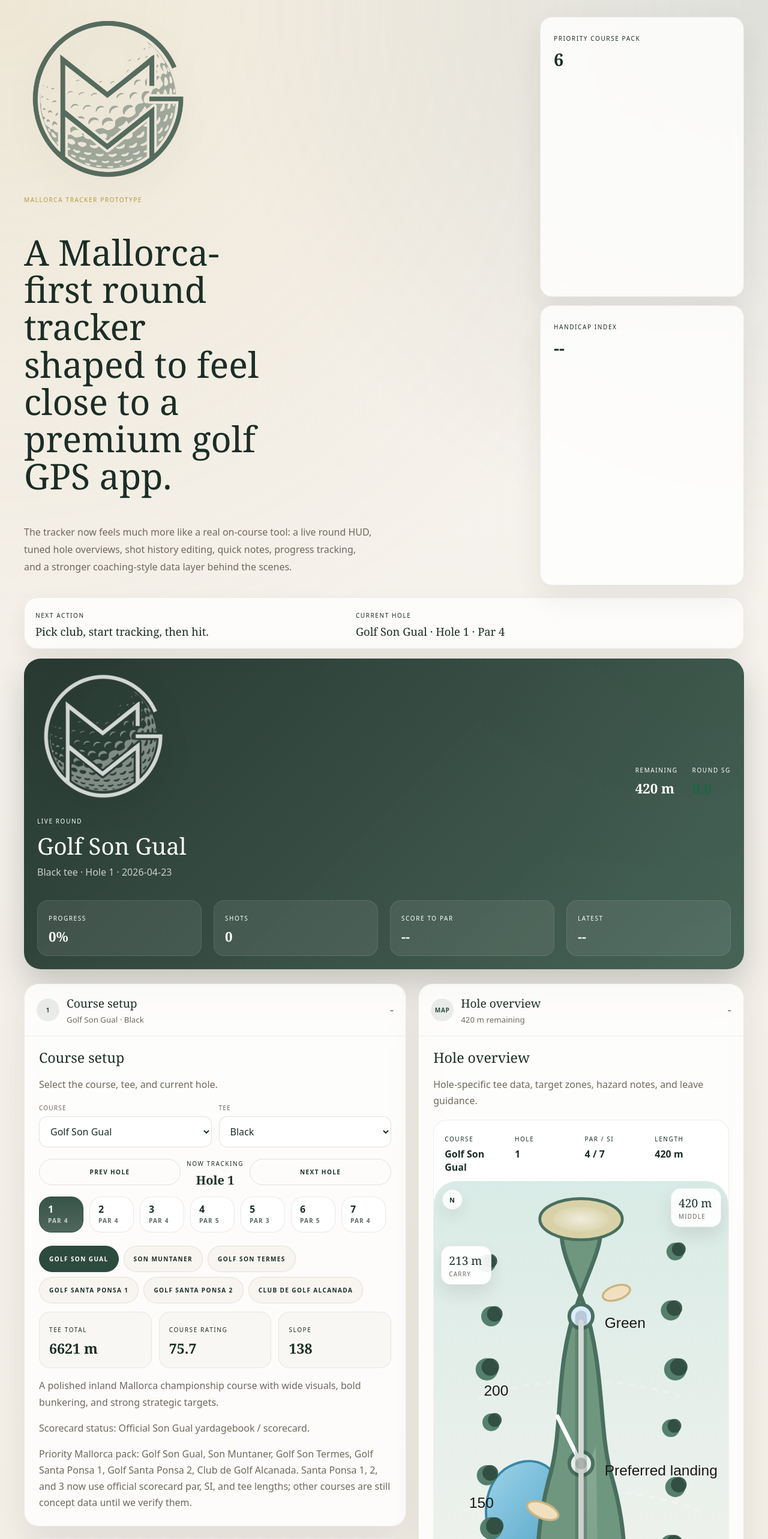
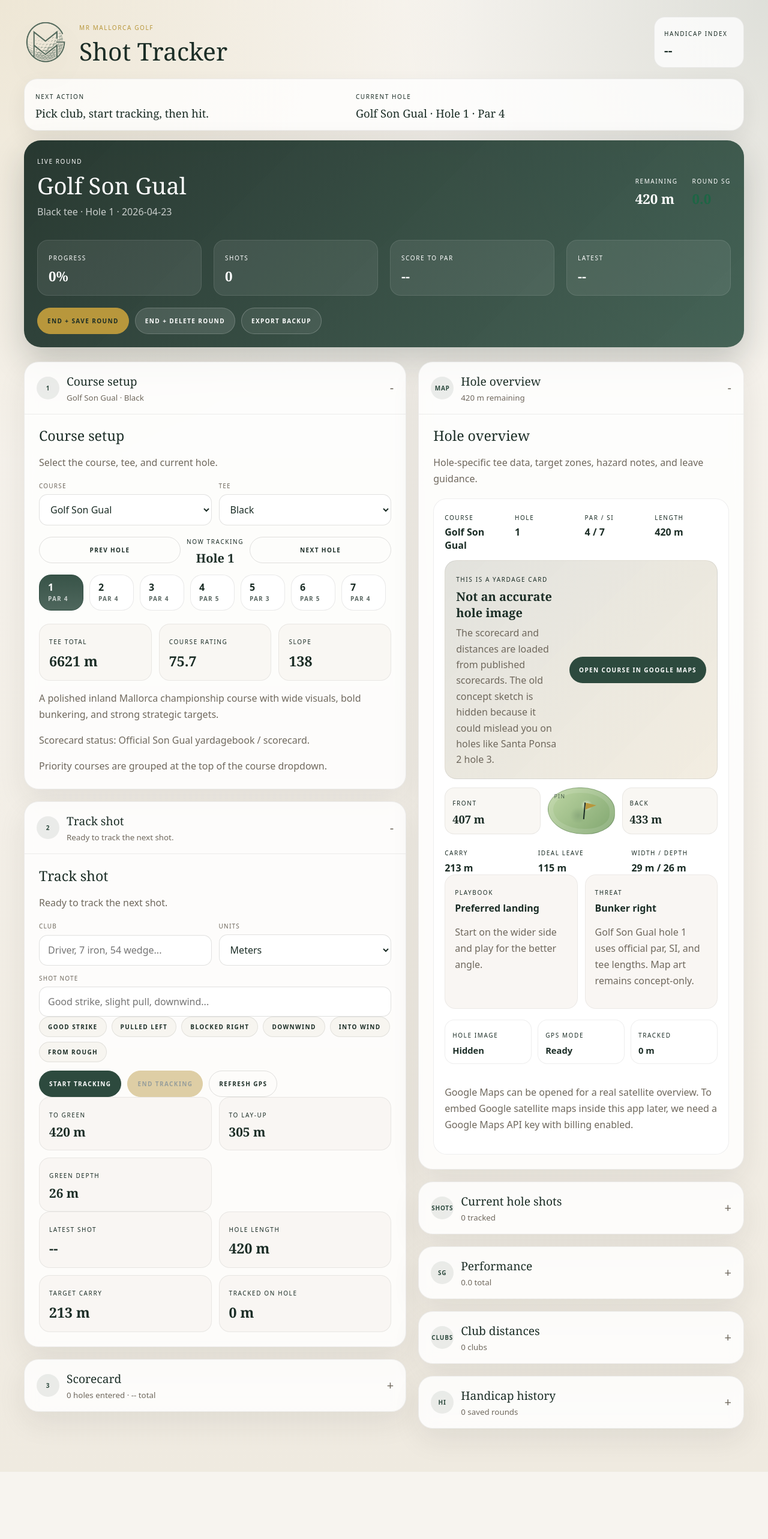
Before and after one commit to thattallkid123/mmg-shot-tracker, a Next.js app: page / in a window 1280 px wide. Shown: the top 2566 px of the page at 60% size. After the commit the page ends 2454 px from the top, so only its background shows below. Built offline with nearby package versions, Linux system fonts and the light colour scheme.

Commit message:
Clarify round controls and map accuracy

```diff
--- a/src/app/shot-tracker/shot-tracker-prototype.jsx
+++ b/src/app/shot-tracker/shot-tracker-prototype.jsx
@@ -6,7 +6,6 @@
   MALLORCA_TRACKER_COURSES,
   getTrackerCourseById,
 } from '../../lib/mallorca-tracker-courses.js'
-import { getCourseArt } from '../../lib/mallorca-tracker-art.js'
 
 const STORAGE_KEY = 'mmg-shot-tracker-prototype-v4'
 const YARDS_PER_METER = 1.09361
@@ -111,10 +110,6 @@
 
 function getHoleLength(hole, teeName) {
   return hole.tees[teeName]?.lengthMeters || Object.values(hole.tees)[0]?.lengthMeters || 0
-}
-
-function createLandingCorridor(geometry) {
-  return `M50 166 C48 152, 48 138, ${geometry.layup.x} ${geometry.layup.y + 8} L${geometry.layup.x + 5} ${geometry.layup.y - 6} C56 129, 55 144, 57 160 Z`
 }
 
 function expectedStrokesFromTee(lengthMeters, par) {
@@ -227,6 +222,10 @@
   }
 }
 
+function getGoogleMapsUrl(course) {
+  return `https://www.google.com/maps/search/?api=1&query=${encodeURIComponent(`${course.name} Mallorca golf course`)}`
+}
+
 function HoleOverview({
   course,
   hole,
@@ -242,11 +241,7 @@
   const distanceLabel = latestShot?.distanceMeters
     ? formatDistance(latestShot.distanceMeters, unit)
     : formatDistance(selectedHoleLength, unit)
-  const geometry = getCourseArt(course.name, hole.holeNumber - 1, hole.overviewVariant)
-  const bunkers = geometry.bunkers || []
-  const trees = geometry.trees || []
-  const waterPath = geometry.waterPath
-  const landingCorridor = createLandingCorridor(geometry)
+  const googleMapsUrl = getGoogleMapsUrl(course)
 
   return (
     <div
@@ -276,84 +271,17 @@
         </div>
       </div>
 
-      <div className={styles.overviewMapWrap}>
-        <div className={`${styles.mapBadge} ${styles.mapBadgeTopRight}`}>
-          <span>{formatDistance(greenDistances.middle, unit)}</span>
-          <small>middle</small>
+      <div className={styles.yardageCard}>
+        <div>
+          <span className={styles.metaLabel}>This is a yardage card</span>
+          <strong>Not an accurate hole image</strong>
+          <p>
+            The scorecard and distances are loaded from published scorecards. The old concept sketch is hidden because it could mislead you on holes like Santa Ponsa 2 hole 3.
+          </p>
         </div>
-        <div className={`${styles.mapBadge} ${styles.mapBadgeMidLeft}`}>
-          <span>{formatDistance(targetDistances.toCarry, unit)}</span>
-          <small>carry</small>
-        </div>
-        <div className={`${styles.mapBadge} ${styles.mapBadgeBottomLeft}`}>
-          <span>{formatDistance(targetDistances.toLayup, unit)}</span>
-          <small>lay-up</small>
-        </div>
-        <div className={styles.mapCompass}>N</div>
-
-        <svg viewBox="0 0 100 180" className={styles.overviewSvg} role="img" aria-label="Hole overview">
-          <defs>
-            <linearGradient id="bgGradient" x1="0%" y1="0%" x2="0%" y2="100%">
-              <stop offset="0%" stopColor="var(--sky)" />
-              <stop offset="100%" stopColor="#f7f4ef" />
-            </linearGradient>
-            <linearGradient id="waterGradient" x1="0%" y1="0%" x2="100%" y2="100%">
-              <stop offset="0%" stopColor="#97d2e8" />
-              <stop offset="100%" stopColor="#4aa0c8" />
-            </linearGradient>
-            <linearGradient id="corridorGradient" x1="0%" y1="100%" x2="0%" y2="0%">
-              <stop offset="0%" stopColor="rgba(255,255,255,0.08)" />
-              <stop offset="100%" stopColor="rgba(255,255,255,0.26)" />
-            </linearGradient>
-            <radialGradient id="greenGlow" cx="50%" cy="50%" r="60%">
-              <stop offset="0%" stopColor="rgba(255,255,255,0.58)" />
-              <stop offset="100%" stopColor="rgba(255,255,255,0)" />
-            </radialGradient>
-          </defs>
-
-          <rect width="100" height="180" rx="8" fill="url(#bgGradient)" />
-          <path d="M8 145 C28 137, 72 137, 92 145" stroke="rgba(255,255,255,0.22)" strokeWidth="0.9" fill="none" strokeDasharray="2 2" />
-          <path d="M10 112 C31 103, 69 103, 90 112" stroke="rgba(255,255,255,0.24)" strokeWidth="0.9" fill="none" strokeDasharray="2 2" />
-          <path d="M15 74 C34 66, 66 66, 85 74" stroke="rgba(255,255,255,0.22)" strokeWidth="0.9" fill="none" strokeDasharray="2 2" />
-          {waterPath ? <path d={waterPath} fill="url(#waterGradient)" opacity="0.92" stroke="#2d7ea4" strokeWidth="0.8" /> : null}
-          {trees.map((tree, index) => (
-            <g key={`${tree.x}-${tree.y}-${index}`}>
-              <circle cx={tree.x} cy={tree.y} r={tree.size} fill="#4d7a67" opacity="0.95" />
-              <circle cx={tree.x + 1.2} cy={tree.y - 0.8} r={tree.size * 0.78} fill="#2d4a3e" opacity="0.9" />
-            </g>
-          ))}
-          <path d={geometry.fairwayPath} fill="var(--fairway)" stroke="var(--accent)" strokeWidth="1.4" />
-          <path d={landingCorridor} fill="url(#corridorGradient)" opacity="0.65" />
-          {bunkers.map((bunker, index) => (
-            <ellipse
-              key={`${bunker.x}-${bunker.y}-${index}`}
-              cx={bunker.x}
-              cy={bunker.y}
-              rx={bunker.rx}
-              ry={bunker.ry}
-              fill="#efe1bf"
-              stroke="#ccb481"
-              strokeWidth="0.7"
-              transform={`rotate(${bunker.rotate} ${bunker.x} ${bunker.y})`}
-            />
-          ))}
-          <ellipse cx="50" cy="13" rx="14" ry="7" fill="#d9d2a9" stroke="var(--accent)" strokeWidth="1" />
-          <ellipse cx="50" cy="13" rx="9.5" ry="4.2" fill="url(#greenGlow)" />
-          <circle cx="50" cy="166" r="4.5" fill="#f7f4ef" stroke="var(--accent)" strokeWidth="1.4" />
-          <circle cx={geometry.layup.x} cy={geometry.layup.y} r="4" fill="rgba(255,255,255,0.85)" stroke="var(--accent)" strokeWidth="1.2" />
-          <circle cx={geometry.target.x} cy={geometry.target.y} r="4" fill="#dcecff" stroke="var(--accent)" strokeWidth="1.2" />
-          <path d={geometry.linePath} stroke="#ffffff" strokeWidth="1.8" strokeLinecap="round" fill="none" />
-          <path d={`M${geometry.layup.x} ${geometry.layup.y} L${geometry.layup.x - 8} ${geometry.layup.y - 16}`} stroke="#ffffff" strokeWidth="1.4" strokeLinecap="round" />
-          <path d={`M50 166 L${geometry.layup.x} ${geometry.layup.y}`} stroke="rgba(27,45,38,0.22)" strokeWidth="4" strokeLinecap="round" fill="none" />
-          <path d={`M${geometry.layup.x} ${geometry.layup.y} L${geometry.target.x} ${geometry.target.y}`} stroke="rgba(27,45,38,0.18)" strokeWidth="4" strokeLinecap="round" fill="none" />
-          <circle cx="50" cy="166" r="7.8" fill="none" stroke="rgba(255,255,255,0.38)" strokeWidth="0.8" />
-          <text x="58" y="168" className={styles.svgText}>Tee</text>
-          <text x={geometry.layup.x + 8} y={geometry.layup.y + 4} className={styles.svgText}>{hole.targetZone}</text>
-          <text x={geometry.target.x + 8} y={geometry.target.y + 4} className={styles.svgText}>Green</text>
-          <text x="11" y="144" className={styles.svgText}>100</text>
-          <text x="12" y="111" className={styles.svgText}>150</text>
-          <text x="17" y="73" className={styles.svgText}>200</text>
-        </svg>
+        <a className={styles.mapLinkButton} href={googleMapsUrl} target="_blank" rel="noreferrer">
+          Open course in Google Maps
+        </a>
       </div>
 
       <div className={styles.greenMapStrip}>
@@ -401,8 +329,8 @@
 
       <div className={styles.mapFeatureGrid}>
         <div>
-          <span className={styles.metaLabel}>Map layer</span>
-          <strong>Custom course art</strong>
+          <span className={styles.metaLabel}>Hole image</span>
+          <strong>Hidden</strong>
         </div>
         <div>
           <span className={styles.metaLabel}>GPS mode</span>
@@ -415,9 +343,7 @@
       </div>
 
       <p className={styles.overviewNote}>
-        {course.priority
-          ? 'Priority Mallorca course pack. Tuned premium concept art now mirrors the target-line style of full GPS apps.'
-          : 'Concept overview only for now. We can replace this with traced hole art later.'}
+        Google Maps can be opened for a real satellite overview. To embed Google satellite maps inside this app later, we need a Google Maps API key with billing enabled.
       </p>
     </div>
   )
@@ -614,6 +540,21 @@
     setStatus('Round saved into local handicap history.')
   }
 
+  function endRoundAndSave() {
+    saveRound()
+    resetRoundState(selectedCourse, teeName)
+    setStatus('Round saved and ended. Fresh round ready.')
+  }
+
+  function endRoundAndDelete() {
+    if (typeof window !== 'undefined' && !window.confirm('End this round and delete the unsaved round data from this device?')) {
+      return
+    }
+
+    resetRoundState(selectedCourse, teeName)
+    setStatus('Round ended without saving.')
+  }
+
   function startFreshRound() {
     resetRoundState(selectedCourse, teeName)
     setStatus('Fresh round started.')
@@ -694,35 +635,27 @@
   }, [currentRoundShots])
 
   const priorityCourses = MALLORCA_TRACKER_COURSES.filter((course) => course.priority)
+  const otherCourses = MALLORCA_TRACKER_COURSES.filter((course) => !course.priority)
 
   return (
     <section className={styles.page}>
-      <div className={styles.hero}>
-        <div>
+      <header className={styles.appHeader}>
+        <div className={styles.cornerBrand}>
           <img
             className={styles.heroLogo}
             src="/MMG_Logo_Green_Transparent.png"
             alt="Mr Mallorca Golf"
           />
-          <p className={styles.eyebrow}>Mallorca Tracker Prototype</p>
-          <h1 className={styles.title}>A Mallorca-first round tracker shaped to feel close to a premium golf GPS app.</h1>
-          <p className={styles.lead}>
-            The tracker now feels much more like a real on-course tool: a live round HUD, tuned hole overviews, shot history editing, quick notes, progress tracking, and a stronger coaching-style data layer behind the scenes.
-          </p>
         </div>
-        <div className={styles.heroStats}>
-          <div className={styles.statCard}>
-            <span className={styles.metaLabel}>Priority course pack</span>
-            <strong className={styles.statValue}>{priorityCourses.length}</strong>
+        <div>
+          <p className={styles.eyebrow}>Mr Mallorca Golf</p>
+          <h1 className={styles.appTitle}>Shot Tracker</h1>
         </div>
-          <div className={styles.statCard}>
+        <div className={styles.headerStat}>
           <span className={styles.metaLabel}>Handicap index</span>
-            <strong className={styles.statValue}>
-              {Number.isFinite(handicapIndex) ? handicapIndex.toFixed(1) : '--'}
-            </strong>
+          <strong>{Number.isFinite(handicapIndex) ? handicapIndex.toFixed(1) : '--'}</strong>
         </div>
-        </div>
-      </div>
+      </header>
 
       <div className={styles.focusBar}>
         <div>
@@ -738,11 +671,6 @@
       <div className={styles.roundHud}>
         <div className={styles.hudMain}>
           <div>
-            <img
-              className={styles.hudLogo}
-              src="/MMG_Logo_White_Transparent.png"
-              alt="Mr Mallorca Golf"
-            />
             <span className={styles.metaLabel}>Live round</span>
             <strong className={styles.hudHeadline}>{selectedCourse.name}</strong>
             <p className={styles.hudSubline}>{selectedTee.label} tee · Hole {holeNumber} · {roundDate}</p>
@@ -778,6 +706,11 @@
             <strong>{latestShot ? formatDistance(latestShot.distanceMeters, unit) : '--'}</strong>
           </div>
         </div>
+        <div className={styles.endRoundBar}>
+          <button className={styles.secondaryButton} onClick={endRoundAndSave}>End + save round</button>
+          <button className={styles.dangerButton} onClick={endRoundAndDelete}>End + delete round</button>
+          <button className={styles.ghostButtonDark} onClick={exportTrackerData}>Export backup</button>
+        </div>
       </div>
 
       <div className={styles.layout}>
@@ -797,11 +730,20 @@
               <label className={styles.field}>
                 <span>Course</span>
                 <select value={courseId} onChange={(event) => setCourseId(event.target.value)}>
-                  {MALLORCA_TRACKER_COURSES.map((course) => (
+                  <optgroup label={`Priority courses (${priorityCourses.length})`}>
+                    {priorityCourses.map((course) => (
                       <option key={course.id} value={course.id}>
                         {course.name}
                       </option>
                     ))}
+                  </optgroup>
+                  <optgroup label="All other Mallorca courses">
+                    {otherCourses.map((course) => (
+                      <option key={course.id} value={course.id}>
+                        {course.name}
+                      </option>
+                    ))}
+                  </optgroup>
                 </select>
               </label>
 
@@ -845,19 +787,6 @@
               })}
             </div>
 
-            <div className={styles.coursePills}>
-              {priorityCourses.map((course) => (
-                <button
-                  key={course.id}
-                  type="button"
-                  className={`${styles.coursePill}${course.id === courseId ? ` ${styles.coursePillActive}` : ''}`}
-                  onClick={() => setCourseId(course.id)}
-                >
-                  {course.name}
-                </button>
-              ))}
-            </div>
-
             <div className={styles.teeMetaGrid}>
               <div className={styles.summaryCard}>
                 <span className={styles.metaLabel}>Tee total</span>
@@ -878,7 +807,7 @@
               Scorecard status: {selectedCourse.scorecardSource}.
             </p>
             <p className={styles.priorityNote}>
-              Priority Mallorca pack: {priorityCourses.map((course) => course.name).join(', ')}. Santa Ponsa 1, 2, and 3 now use official scorecard par, SI, and tee lengths; other courses are still concept data until we verify them.
+              Priority courses are grouped at the top of the course dropdown.
             </p>
           </details>
 
@@ -1026,6 +955,8 @@
                 <span>Round actions</span>
                 <div className={styles.buttonRow}>
                   <button className={styles.primaryButton} onClick={saveRound}>Save round</button>
+                  <button className={styles.secondaryButton} onClick={endRoundAndSave}>End + save</button>
+                  <button className={styles.dangerButton} onClick={endRoundAndDelete}>End + delete</button>
                   <button className={styles.ghostButton} onClick={goToNextHole}>Continue round</button>
                   <button className={styles.ghostButton} onClick={startFreshRound}>Fresh round</button>
                   <button className={styles.ghostButton} onClick={exportTrackerData}>Export backup</button>
--- a/src/app/shot-tracker/shot-tracker.module.css
+++ b/src/app/shot-tracker/shot-tracker.module.css
@@ -7,7 +7,7 @@
     linear-gradient(180deg, #f7f4ef 0%, #efeae0 100%);
 }
 
-.hero,
+.appHeader,
 .layout,
 .roundHud,
 .focusBar {
@@ -17,9 +17,11 @@
   gap: 20px;
 }
 
-.hero {
-  grid-template-columns: minmax(0, 1.45fr) minmax(280px, 340px);
-  margin-bottom: 20px;
+.appHeader {
+  grid-template-columns: auto minmax(0, 1fr) auto;
+  align-items: center;
+  gap: 14px;
+  margin-bottom: 18px;
 }
 
 .roundHud {
@@ -95,6 +97,12 @@
   grid-template-columns: repeat(4, minmax(0, 1fr));
 }
 
+.endRoundBar {
+  display: flex;
+  flex-wrap: wrap;
+  gap: 10px;
+}
+
 .hudChip {
   padding: 16px 18px;
   border-radius: 18px;
@@ -121,23 +129,42 @@
 
 .eyebrow {
   color: var(--gold);
-  margin-bottom: 0.85rem;
+  margin-bottom: 0.25rem;
 }
 
 .heroLogo {
   display: block;
-  width: min(280px, 70vw);
+  width: 72px;
   height: auto;
-  margin-bottom: 18px;
   filter: drop-shadow(0 16px 26px rgba(44, 42, 39, 0.08));
 }
 
-.hudLogo {
+.cornerBrand {
+  width: 78px;
+}
+
+.appTitle {
+  margin: 0;
+  color: var(--deep);
+  font-family: var(--font-serif);
+  font-size: clamp(1.65rem, 4vw, 2.55rem);
+  font-weight: 500;
+}
+
+.headerStat {
+  min-width: 150px;
+  padding: 14px 16px;
+  border-radius: 18px;
+  background: rgba(255, 255, 255, 0.76);
+  border: 1px solid rgba(44, 42, 39, 0.08);
+}
+
+.headerStat strong {
   display: block;
-  width: min(220px, 58vw);
-  height: auto;
-  margin-bottom: 16px;
-  filter: drop-shadow(0 12px 24px rgba(0, 0, 0, 0.18));
+  margin-top: 0.25rem;
+  color: var(--deep);
+  font-family: var(--font-serif);
+  font-size: 1.35rem;
 }
 
 .title {
@@ -377,6 +404,8 @@
 .primaryButton,
 .secondaryButton,
 .ghostButton,
+.ghostButtonDark,
+.dangerButton,
 .holeNavButton,
 .coursePill,
 .quickNoteChip,
@@ -410,6 +439,24 @@
   color: var(--deep);
 }
 
+.ghostButtonDark {
+  border: 1px solid rgba(255, 255, 255, 0.22);
+  background: rgba(255, 255, 255, 0.08);
+  color: #fff;
+}
+
+.dangerButton {
+  border: 1px solid rgba(143, 73, 54, 0.25);
+  background: rgba(143, 73, 54, 0.1);
+  color: #8f4936;
+}
+
+.roundHud .dangerButton {
+  border-color: rgba(255, 255, 255, 0.18);
+  background: rgba(255, 255, 255, 0.12);
+  color: #fff;
+}
+
 .quickNoteChip {
   min-height: 0;
   padding: 9px 14px;
@@ -434,8 +481,7 @@
   padding: 12px 14px;
 }
 
-.quickNoteRow,
-.coursePills {
+.quickNoteRow {
   display: flex;
   flex-wrap: wrap;
   gap: 8px;
@@ -536,84 +582,49 @@
   color: var(--deep);
 }
 
-.overviewMapWrap {
-  position: relative;
-  margin-top: 12px;
+.yardageCard {
+  display: grid;
+  grid-template-columns: minmax(0, 1fr) auto;
+  gap: 16px;
+  align-items: center;
+  margin: 14px 18px 0;
+  padding: 18px;
+  border-radius: 20px;
+  background:
+    linear-gradient(135deg, rgba(45, 74, 62, 0.1), rgba(184, 151, 60, 0.08)),
+    #f7f4ef;
+  border: 1px solid rgba(44, 42, 39, 0.08);
 }
 
-.overviewSvg {
+.yardageCard strong {
   display: block;
-  width: 100%;
-  height: auto;
-  background:
-    linear-gradient(180deg, rgba(255,255,255,0.08), rgba(255,255,255,0)),
-    radial-gradient(circle at 50% 18%, rgba(255,255,255,0.35), transparent 28%);
+  margin-top: 0.35rem;
+  color: var(--deep);
+  font-family: var(--font-serif);
+  font-size: 1.25rem;
 }
 
-.mapBadge {
-  position: absolute;
-  z-index: 1;
-  display: grid;
-  gap: 2px;
-  min-width: 84px;
-  padding: 10px 12px;
-  border-radius: 16px;
-  background: rgba(255, 255, 255, 0.92);
-  border: 1px solid rgba(44, 42, 39, 0.08);
-  box-shadow: 0 14px 28px rgba(44, 42, 39, 0.1);
+.yardageCard p {
+  margin: 0.45rem 0 0;
+  color: var(--taupe);
+  line-height: 1.65;
 }
 
-.mapBadge span {
-  font-family: var(--font-serif);
-  font-size: 1.2rem;
-  color: var(--deep);
-}
-
-.mapBadge small {
+.mapLinkButton {
+  display: inline-flex;
+  align-items: center;
+  justify-content: center;
+  min-height: 44px;
+  padding: 11px 16px;
+  border-radius: 999px;
+  background: var(--pine);
+  color: #fff;
+  text-decoration: none;
   font-size: 10px;
-  letter-spacing: 0.12em;
+  font-weight: 700;
+  letter-spacing: 0.14em;
   text-transform: uppercase;
-  color: var(--taupe);
-}
-
-.mapBadgeTopRight {
-  top: 12px;
-  right: 12px;
-}
-
-.mapBadgeMidLeft {
-  top: 108px;
-  left: 12px;
-}
-
-.mapBadgeBottomLeft {
-  bottom: 18px;
-  left: 12px;
-}
-
-.mapCompass {
-  position: absolute;
-  top: 14px;
-  left: 14px;
-  z-index: 1;
-  width: 34px;
-  height: 34px;
-  border-radius: 999px;
-  display: grid;
-  place-items: center;
-  background: rgba(255, 255, 255, 0.82);
-  border: 1px solid rgba(44, 42, 39, 0.08);
-  color: var(--deep);
-  font-size: 11px;
-  font-weight: 700;
-  letter-spacing: 0.12em;
-  box-shadow: 0 12px 24px rgba(44, 42, 39, 0.08);
-}
-
-.svgText {
-  font-size: 5px;
-  fill: #1a1916;
-  font-family: Arial, sans-serif;
+  white-space: nowrap;
 }
 
 .greenMapStrip {
@@ -837,7 +848,7 @@
 }
 
 @media (max-width: 980px) {
-  .hero,
+  .appHeader,
   .layout,
   .hudMain,
   .focusBar {
@@ -904,6 +915,8 @@
   .primaryButton,
   .secondaryButton,
   .ghostButton,
+  .ghostButtonDark,
+  .dangerButton,
   .holeNavButton {
     width: 100%;
   }
@@ -917,8 +930,17 @@
     grid-template-columns: 28px 28px 62px repeat(3, minmax(0, 1fr)) 32px 32px;
   }
 
-  .mapBadge {
-    min-width: 74px;
-    padding: 9px 10px;
+  .appHeader {
+    grid-template-columns: auto minmax(0, 1fr);
+  }
+
+  .headerStat {
+    grid-column: 1 / -1;
+  }
+
+  .yardageCard {
+    grid-template-columns: 1fr;
+    margin-left: 16px;
+    margin-right: 16px;
   }
 }
```
Also changed, not shown: src/lib/mallorca-tracker-courses.js. Lines whose indentation alone changed are shown as unchanged.
